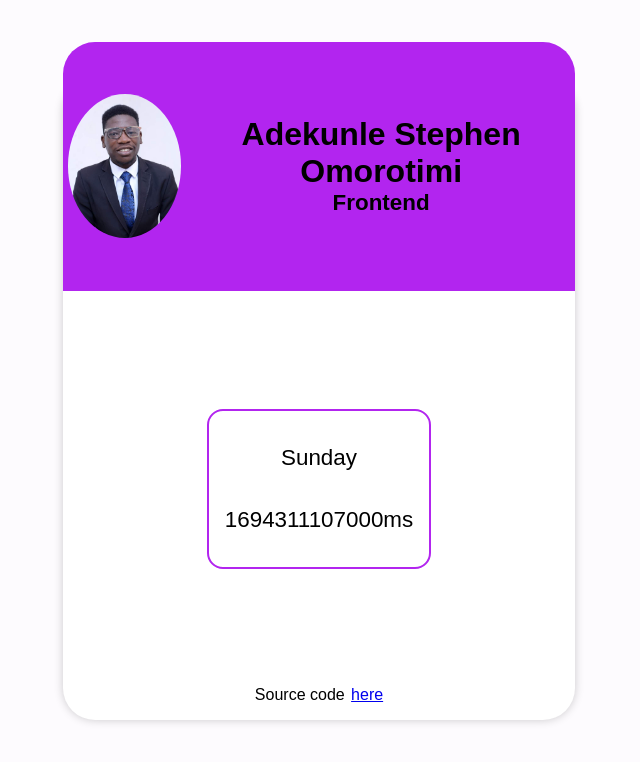
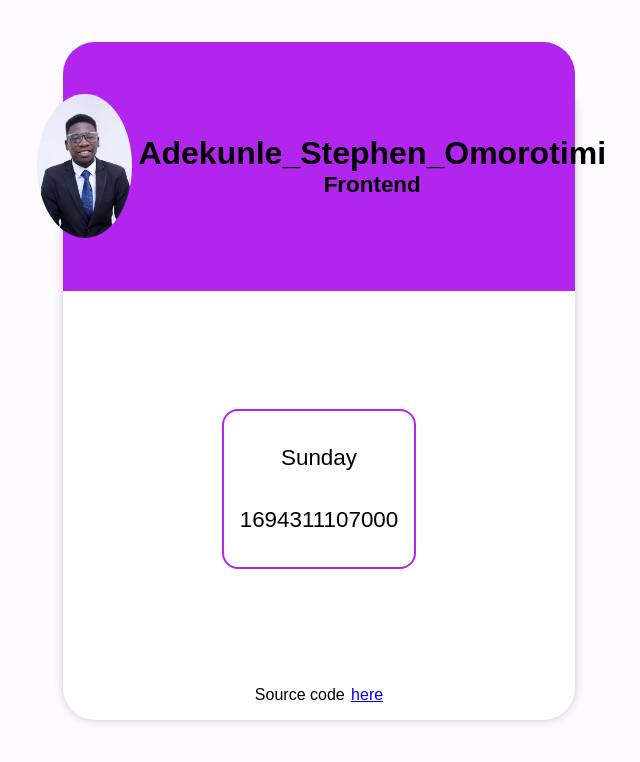
Before and after one commit to okste1234/HNG, a plain HTML site: page index.html in a window 1280 px wide. Shown: the whole page, without its empty margins (321-961 px from the left). Drawn offline with Linux system fonts and the light colour scheme.

Commit message:
userName

```diff
--- a/app.js
+++ b/app.js
@@ -11,7 +11,7 @@ function updateDateTime() {
 
     // Update UTC time
     const currentUTCTime = currentDate.getTime();
-    document.querySelector('[data-testid="currentUTCTime"]').textContent = currentUTCTime + "ms";
+    document.querySelector('[data-testid="currentUTCTime"]').textContent = currentUTCTime;
 }
 
 
--- a/index.html
+++ b/index.html
@@ -9,10 +9,10 @@
 <body>
     <main class="container">
         <div class="slack-container">
-            <img src="asset/myPic.jpg" alt="Adekunle Stephen Omorotimi" data-testid="slackDisplayImage" class="img">
+            <img src="asset/myPic.jpg" alt="Adekunle_Stephen_Omorotimi" data-testid="slackDisplayImage" class="img">
 
             <div class="info">
-                <h1 data-testid="slackUserName">Adekunle Stephen Omorotimi</h1>
+                <h1 data-testid="slackUserName">Adekunle_Stephen_Omorotimi</h1>
                 <p data-testid="myTrack" class="track">Frontend</p>
             </div>
         </div>
```
